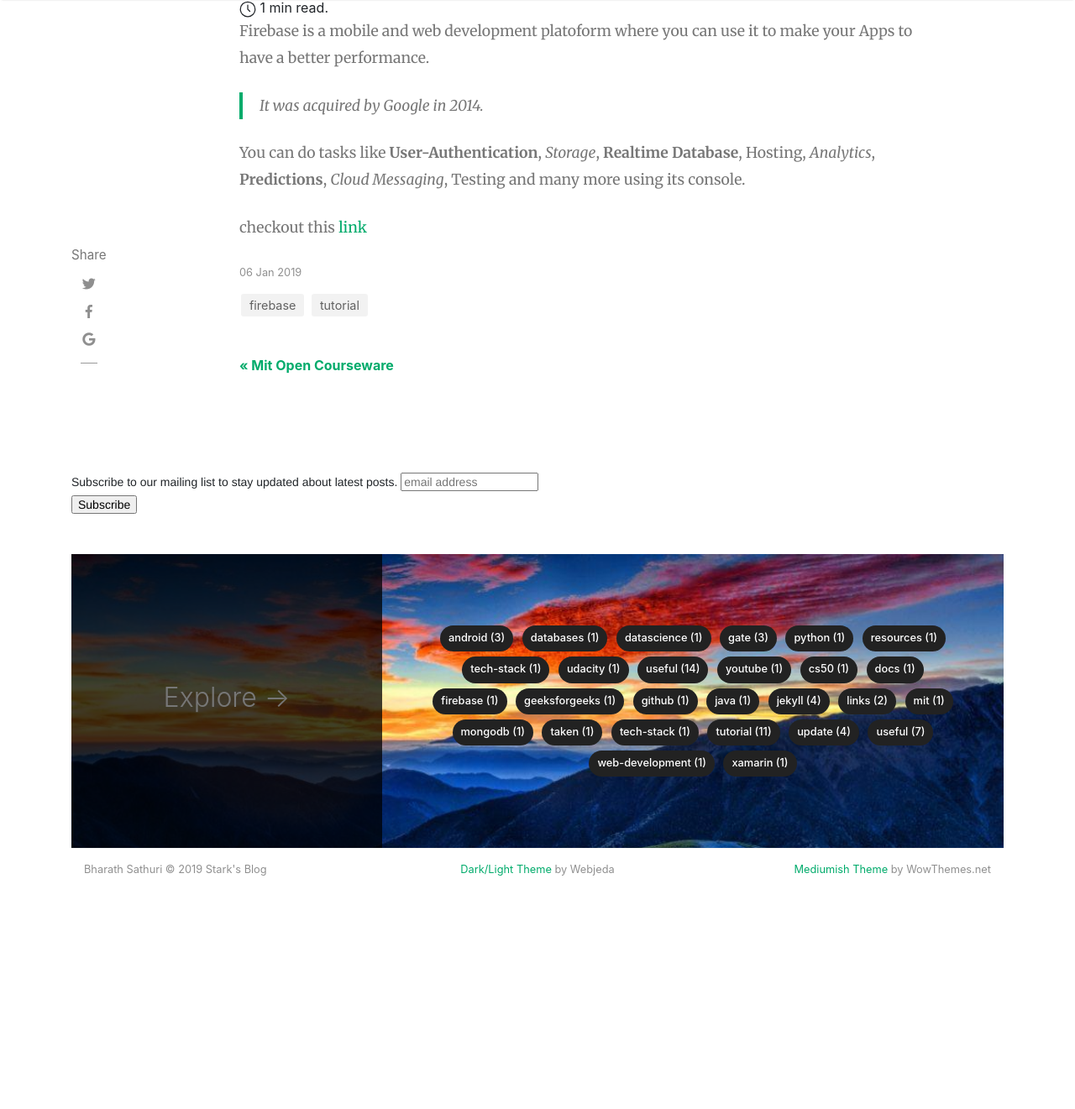
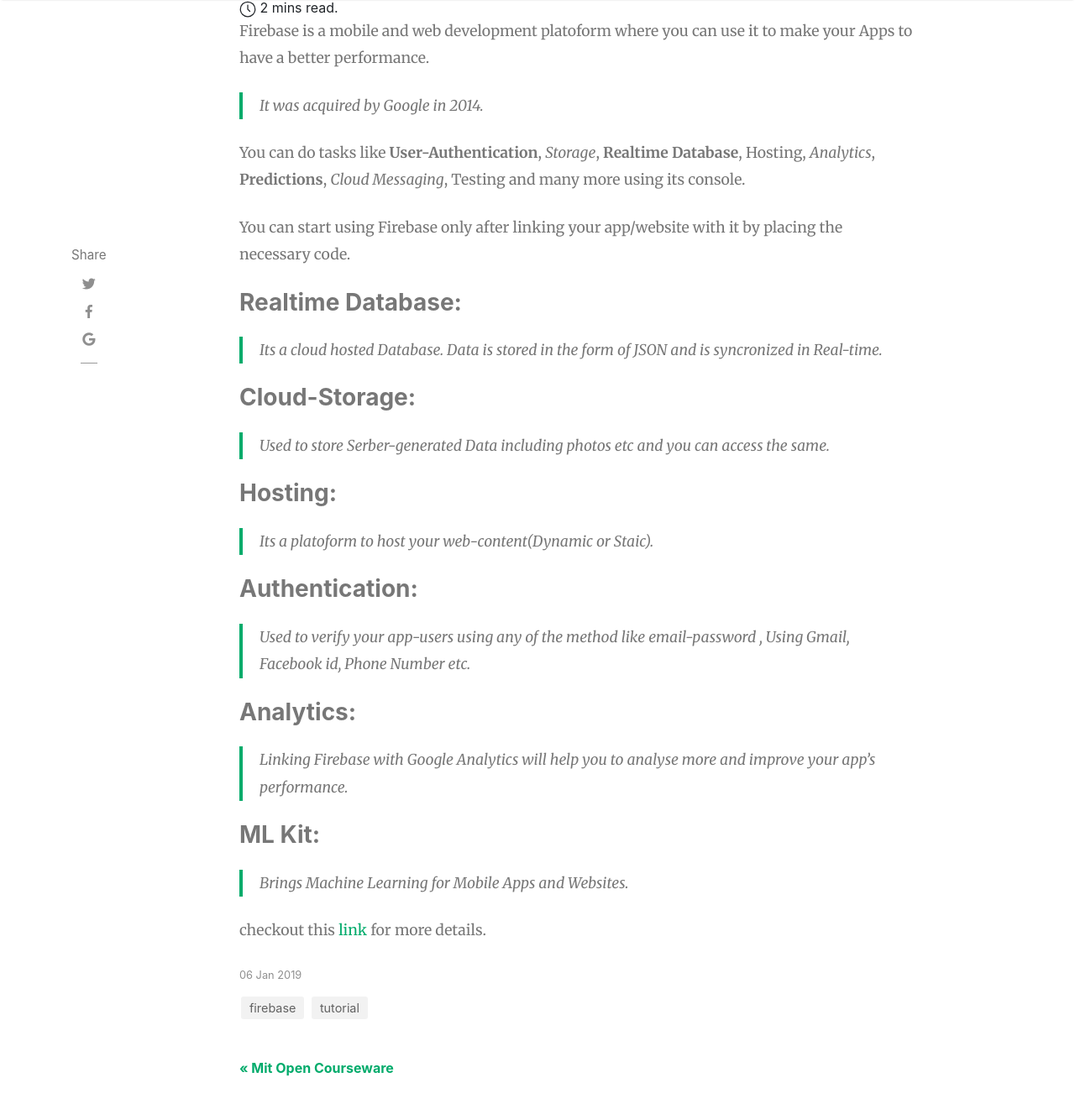
Before and after one commit to StarkSources/myblog, a Jekyll site: the page built from _posts/2019-01-06-Firebase-101.md, in a window 1280 px wide and 1400 px high, scrolled down 496 px. Shown: the top 1321 px of the window at 84% size. Built offline with Jekyll 4.4.1, drawn with Linux system fonts in a browser that asks for light colours; nearby versions of some CDN libraries; comment, search, counter and statistics services are not loaded; before the commit the page ends 1615 px from its top, so only the background shows below that.

Commit message:
Update 2019-01-06-Firebase-101.md

```diff
--- a/_posts/2019-01-06-Firebase-101.md
+++ b/_posts/2019-01-06-Firebase-101.md
@@ -12,4 +12,25 @@
 
 You can do tasks like **User-Authentication**, _Storage_, **Realtime Database**, Hosting, _Analytics_, **Predictions**, _Cloud Messaging_, Testing and many more using its console.
 
-checkout this [link](https://firebase.google.com/)
+You can start using Firebase only after linking your app/website with it by placing the necessary code.
+
+### Realtime Database:
+> Its a cloud hosted Database. Data is stored in the form of JSON and is syncronized in Real-time.
+
+### Cloud-Storage:
+> Used to store Serber-generated Data including photos etc and you can access the same.
+
+### Hosting:
+> Its a platoform to host your web-content(Dynamic or Staic).
+
+### Authentication:
+> Used to verify your app-users using any of the method like email-password , Using Gmail, Facebook id, Phone Number etc.
+
+### Analytics:
+> Linking Firebase with Google Analytics will help you to analyse more and improve your app's performance.
+
+### ML Kit:
+> Brings Machine Learning for Mobile Apps and Websites.
+
+
+checkout this [link](https://firebase.google.com/) for more details.
```
